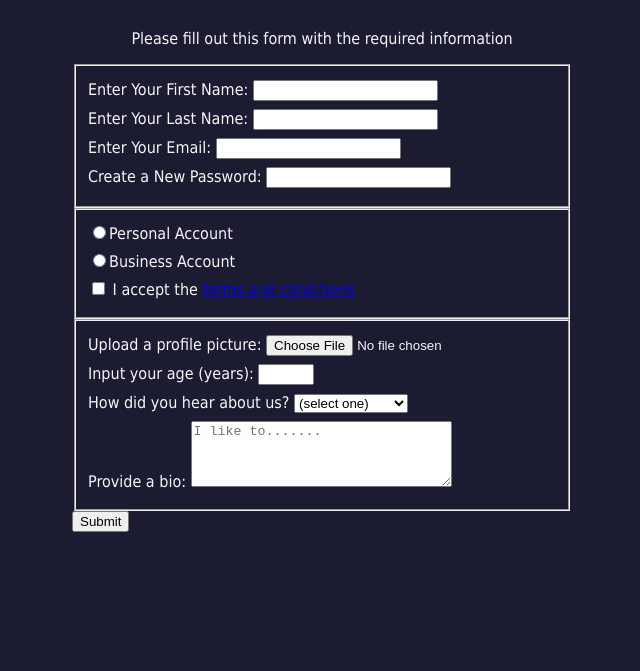
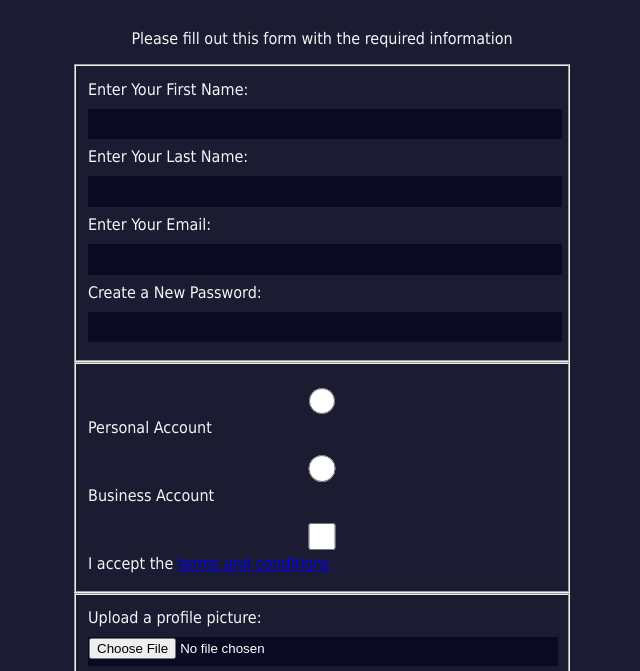
Before and after one commit to Huzama-Ameer/Registration-Form, a plain HTML site: page index.html in a window 1280 px wide. Shown: the part 73-744 px from the top of the page, without its empty margins (318-958 px from the left). Drawn offline with Linux system fonts and the light colour scheme.

Commit message:
Style the input, textarea and select element

```diff
--- a/styles.css
+++ b/styles.css
@@ -21,3 +21,13 @@ label{
     display: block;
     margin: 0.5rem 0;
 }
+input, textarea, select {
+    margin: 10px 0 0 0;
+    width: 100%;
+    min-height: 2em;
+}
+input, textarea {
+    background-color: #0a0a23;
+    border: 1px solid #0a0a23;
+    color: #ffffff;
+  }
```
